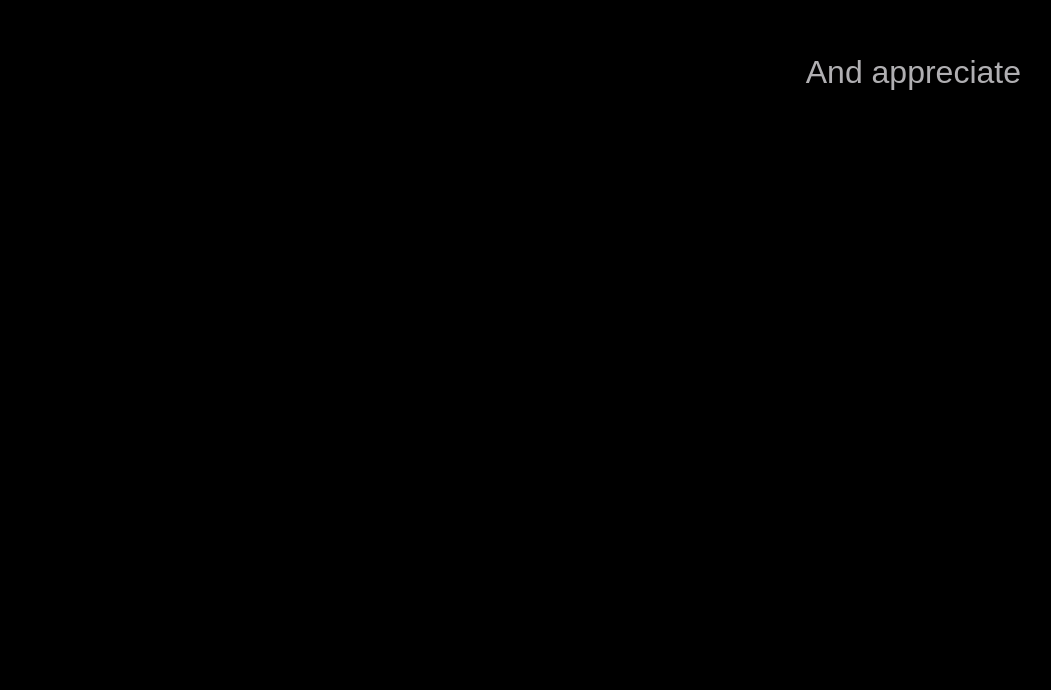
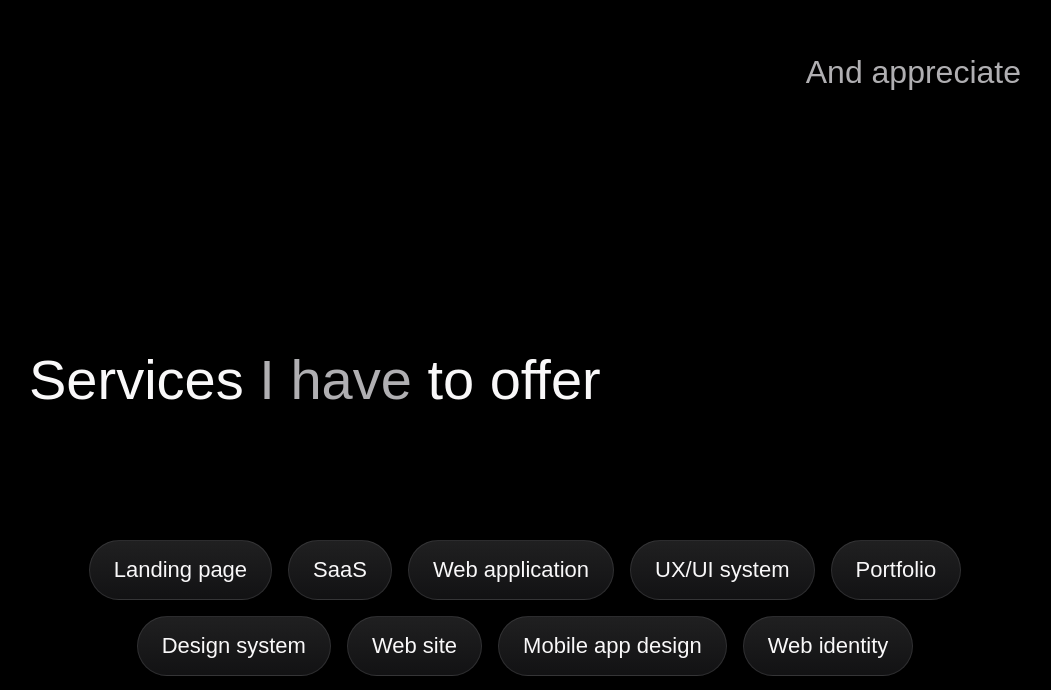
Before and after one commit to thomasjeu03/portfolio2024, a React (Vite) app: page / in a window 1280 px wide. Shown: the part 2107-2797 px from the top of the page, without its empty margins (115-1166 px from the left). Before the commit the page ends 2454 px from the top, so only its background shows below. Built offline with nearby package versions, Linux system fonts and the light colour scheme; a web font is replaced by a local one.

Commit message:
services section

```diff
--- a/src/pages/home/Home.jsx
+++ b/src/pages/home/Home.jsx
@@ -1,6 +1,6 @@
 import './Home.scss';
 import {memo, useEffect, useState} from "react";
-import { GalleryVerticalEnd } from 'lucide-react';
+import {GalleryVerticalEnd, Sparkles, Wand} from 'lucide-react';
 import Hero from "./components/hero.jsx";
 import { motion } from "framer-motion";
 import logo from "../../assets/img/icon/favicon.png";
@@ -74,7 +74,6 @@ function HomePage() {
             </div>
             <Hero scrollTop={scrollTop} />
             <GrabPile scrollTop={scrollTop}/>
-
             <div className='dflexcolumn gap256 maxWidth1024' style={{ padding: '256px 16px' }}>
                 <h2 className='titre1 gray-200 w100 whitespace'>You have an <span className='white'>idea</span> to <TextGradient text='highlight' />, a new <span className='white'>web</span> <span className='white'>application</span> to design and develop, a <span className='white'>UX/UI</span> <span className='white'>system</span> to implement or just a <span className='white'>designer</span> <span className='white'>portfolio</span></h2>
                 <h3 className='titre2 dflexrow w100 gap16 nowrap gray-200'>
@@ -82,8 +81,78 @@ function HomePage() {
                     Keep scrolling...
                 </h3>
                 <h4 className='gray-200 alignRight w100'>And appreciate</h4>
+                <section className='dflexcolumn w100 gap128'>
+                    <h2>Services <span className='gray-200'>I have</span> to offer</h2>
+                    <ul className='pillule-wrap'>
+                        <li className='card'><h3 className='titre6'>Landing page</h3></li>
+                        <li className='card'><h3 className='titre6'>SaaS</h3></li>
+                        <li className='card'><h3 className='titre6'>Web application</h3></li>
+                        <li className='card'><h3 className='titre6'>UX/UI system</h3></li>
+                        <li className='card'><h3 className='titre6'>Portfolio</h3></li>
+                        <li className='card'><h3 className='titre6'>Design system</h3></li>
+                        <li className='card'><h3 className='titre6'>Web site</h3></li>
+                        <li className='card'><h3 className='titre6'>Mobile app design</h3></li>
+                        <li className='card'><h3 className='titre6'>Web identity</h3></li>
+                    </ul>
+                    <div className='dflexrow gap32 w100' style={{ alignItems: 'flex-start' }}>
+                        <div className='dflexcolumn gap40 w100'>
+                            <div className='dflexrow gap16'>
+                                <Wand size={36} className='secondary' />
+                                <h3>Design</h3>
+                            </div>
+                            <p className='regular22'>Creation <span>of a graphic and</span> web identity <span>that suits you</span></p>
+                            <p className='regular22'><span>Your</span> authenticity <span>and</span> professionalism <span>will be highlighted</span> at your best</p>
+                            <p className='regular22'><span>Both</span> clear and concise <span>with a</span> touch of originality</p>
+                        </div>
+                        <div className='dflexcolumn gap40 w100'>
+                            <div className='dflexrow gap16'>
+                                <Sparkles size={36} className='secondary' />
+                                <h3>Developement</h3>
+                            </div>
+                            <p className='regular22'>Bringing design to life</p>
+                            <p className='regular22'><span>Create an</span> interface <span>that everyone can</span> easily use</p>
+                            <p className='regular22'><span>With the</span> most recent<span>,</span> powerful <span>and</span> fast technologies <span>of today's web,</span> your future project <span>will be</span> maintainable and accessible</p>
+                        </div>
+                    </div>
+                </section>
+                <section className='dflexcolumn w100 gap128'>
+                    <div className='dflexcolumn w100 gap64'>
+                        <h2>How does <span className='gray-200'>this</span> work ?</h2>
+                        <p className='regular22 alignCenter w100'><span>Quick steps to go head swift</span></p>
+                    </div>
+                   <div className='dflexrow gap32 w100' style={{ alignItems: 'flex-start' }}>
+                        <div className='dflexcolumn gap40 w100'>
+                            blabla
+                        </div>
+                        <div className='dflexcolumn gap24 w100'>
+                            <div className='card'>
+                                <h3 className='titre6'>Book a Call</h3>
+                                <p className='regular16 gray-200'>Get in touch by booking a phone or video call to present your projects and your needs</p>
+                            </div>
+                            <div className='card'>
+                                <h3 className='titre6'>Choose a Package</h3>
+                                <p className='regular16 gray-200'>Select the appropriate package for your needs and goals</p>
+                            </div>
+                            <div className='card'>
+                                <h3 className='titre6'>Build & Review</h3>
+                                <p className='regular16 gray-200'>Provide feedback on design and development to ensure your project meets your expectations</p>
+                            </div>
+                        </div>
+                    </div>
+                </section>
+
+                <section className='dflexcolumn w100 gap128'>
+                    <h2>Choose <span className='gray-200'>your right</span> package</h2>
+                    <div className='dflexrow gap32 w100' style={{ alignItems: 'flex-start' }}>
+                        <div className='card'>
+                            <h3 className='titre6'>Book a Call</h3>
+                        </div>
+                        <div className='card'>
+                            <h3 className='titre6'>Choose a Package</h3>
+                        </div>
+                    </div>
+                </section>
             </div>
-
         </div>
     )
 }
--- a/src/pages/home/Home.scss
+++ b/src/pages/home/Home.scss
@@ -52,4 +52,21 @@
       background: var(--white);
     }
   }
+  .pillule-wrap{
+    display: flex;
+    flex-direction: row;
+    align-items: center;
+    justify-content: center;
+    width: 100%;
+    flex-wrap: wrap;
+    gap: var(--2m);
+    .card{
+      width: auto;
+      padding: var(--2m) var(--3m);
+      .titre6{
+        text-align: center;
+        white-space: nowrap;
+      }
+    }
+  }
 }
--- a/src/pages/home/components/hero.jsx
+++ b/src/pages/home/components/hero.jsx
@@ -55,9 +55,13 @@ const Hero = ({scrollTop}) => {
                 rotateEnd={5}
                 delay={2}
                 top='30%'
-                left='75%'
+                left='80%'
                 title='Discover Me'
                 icon={true}
+                onclick={() => window.scrollBy({
+                    top: window.innerHeight*0.85,
+                    behavior: 'smooth'
+                })}
             />
         </motion.div>
     )
--- a/src/style/var/Class.scss
+++ b/src/style/var/Class.scss
@@ -333,6 +333,23 @@
 .nowrap{
   flex-wrap: nowrap;
 }
+.card{
+  background: linear-gradient(var(--gray-400-lighter), var(--gray-500-lighter));
+  border-radius: var(--4m);
+  border: 1px solid var(--gray-400-lighter);
+  padding: var(--3m);
+  width: 100%;
+  backdrop-filter: blur(var(--3m));
+  -webkit-backdrop-filter: blur(var(--3m));
+  display: flex;
+  flex-direction: column;
+  align-items: flex-start;
+  justify-content: flex-start;
+  gap: var(--2m);
+  .titre6{
+    text-align: left;
+  }
+}
 .wrap{
   flex-wrap: wrap;
 }
```
